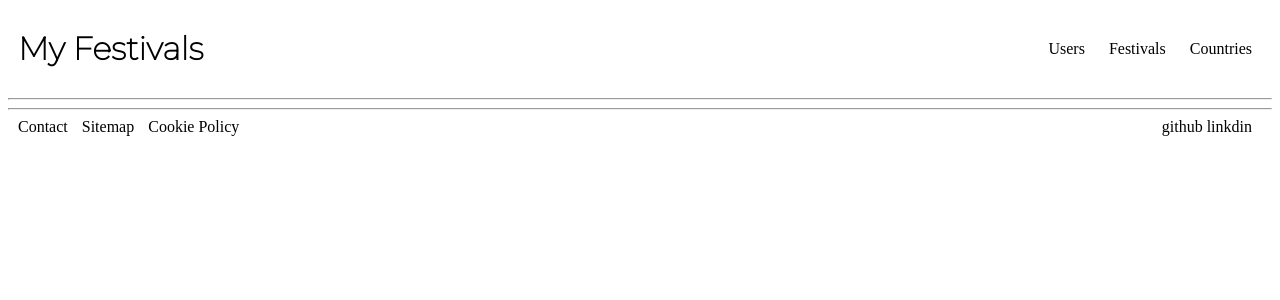
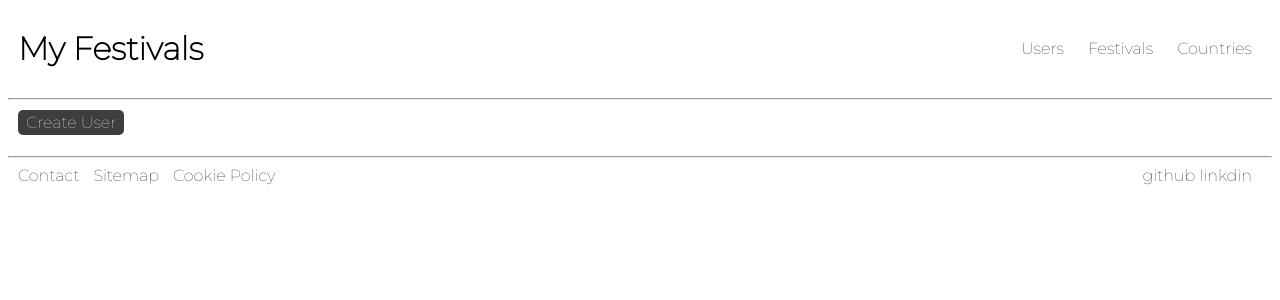
Before and after one commit to MarkTheSharky/week_5_solo_project_Festival_App, a Flask app: page /users in a window 1280 px wide. Shown: the top 300 px of the page. Run offline with Flask 2, Linux system fonts and the light colour scheme; data that the repository does not hold is empty; some libraries are stand-ins or nearby versions.

Commit message:
More CSS updates and further DB seed

```diff
--- a/static/css/countries.css
+++ b/static/css/countries.css
@@ -1,3 +1,8 @@
+.countries_grid {
+    display: grid;
+    grid-template-rows: 40px auto;
+}
+
 .countries_flexbox {
     display: flex;
     flex-flow: row wrap;
@@ -6,7 +11,6 @@
 }
 
 .countries {
-    background-color: coral;
     height: 250px;
     width: 150px;
     margin: 5px;
@@ -16,10 +20,6 @@
     width: 150px;
 }
 
-p {
-    margin: 0;
-}
-
 .festival_name {
     font-weight: bolder;
 }
--- a/static/css/festivals.css
+++ b/static/css/festivals.css
@@ -1,3 +1,8 @@
+.festival_grid {
+    display: grid;
+    grid-template-rows: 40px auto;
+}
+
 .festival_flexbox {
     display: flex;
     flex-flow: row wrap;
@@ -15,9 +20,9 @@
     width: 150px;
 }
 
-p {
+/* p {
     margin: 0;
-}
+} */
 
 .festival_name {
     font-weight: bolder;
--- a/static/css/style.css
+++ b/static/css/style.css
@@ -1,7 +1,33 @@
+* {
+    font-family: 'Montserrat', sans-serif;
+}
+
 body {
     /* background-color: blueviolet; */
     display: grid;
     grid-template-rows: auto auto auto;
+    font-family: Arial, Helvetica, sans-serif;
+}
+
+.top_row_buttons {
+    margin: 5px;
+}
+
+.top_button {
+    background-color: rgb(62 62 62);
+    color: rgb(206, 22, 22);
+    text-decoration: none;
+    padding: 0.2em 0.5em;
+    border-radius: 5px;
+}
+
+a.button {
+    background-color: rgb(62 62 62);
+    color: white;
+    text-decoration: none;
+    padding: 0.2em 0.5em;
+    border-radius: 5px;
+    margin: 5px;
 }
 
 header {
@@ -29,11 +55,6 @@ header {
 .header_menu > li > a {
     color: black;
     text-decoration: none;
-    display: inline;
-}
-
-#main_title {
-    font-family: 'Montserrat', sans-serif;
 }
 
 footer {
@@ -51,3 +72,7 @@ footer {
     text-align: right;
     padding-right: 20px;
 }
+
+p {
+    margin: 0;
+}
--- /dev/null
+++ b/static/css/users.css
@@ -0,0 +1,16 @@
+.users_grid {
+    display: grid;
+    grid-template-rows: 40px auto;
+}
+
+.users_flexbox {
+    display: flex;
+    flex-flow: wrap;
+}
+
+.users {
+    height: 250px;
+    width: 150px;
+    margin: 5px;
+    background-color: tomato;
+}
--- a/templates/base.html
+++ b/templates/base.html
@@ -10,6 +10,7 @@
     <link rel="stylesheet" href="{{ url_for('static', filename='css/style.css') }}">
     <link rel="stylesheet" href="{{ url_for('static', filename='css/countries.css') }}">
     <link rel="stylesheet" href="{{ url_for('static', filename='css/festivals.css') }}">
+    <link rel="stylesheet" href="{{ url_for('static', filename='css/users.css') }}">
     <title>{{ title }}</title>
 </head>
 <body>
--- a/templates/countries/countries.html
+++ b/templates/countries/countries.html
@@ -4,6 +4,8 @@
 
 <!-- loop through countries and print name -->
 <!-- for each country find festivals that match id and print -->
+<div class="countries_grid">
+    <p class="top_row_buttons"><a href="/countries/new" class="button">Create Country</a></p>
     <div class="countries_flexbox">
         {% for festival in festivals %}
         <div class="countries">
@@ -16,7 +18,6 @@
             <p>{{festival.country.name}}</p>
         </div>
         {% endfor %}
-
     </div>
-
+</div>
 {% endblock content %}
--- a/templates/festivals/all_festivals.html
+++ b/templates/festivals/all_festivals.html
@@ -1,6 +1,8 @@
 {% extends 'base.html' %}
 
 {% block content %}
+<div class="festival_grid">
+    <p class="top_row_buttons"><a href="/festivals/new" class="button">Create Festival</a></p>
 
     <div class="festival_flexbox">
         {% for festival in festivals %}
@@ -11,5 +13,5 @@
         </div>
         {% endfor %}
     </div>
-
+</div>
 {% endblock content %}
--- a/templates/festivals/edit.html
+++ b/templates/festivals/edit.html
@@ -4,7 +4,7 @@
 
     <div>
         <h3>Edit Festival</h3>
-        <form action="/festivals/{{festival.id}}" method="POST">
+        <form action="/festivals/{{festival.id}}/delete" method="POST">
             <label for="name">Festival Name:</label>
                 <input type="text" id="name" name="name" value="{{festival.name}}" required readonly>
             <select name="country_id" id="country">
--- a/templates/users/users.html
+++ b/templates/users/users.html
@@ -1,15 +1,19 @@
 {% extends 'base.html' %}
 
 {% block content %}
-
-
-{% for user in users %}
-<div>
-    <p>{{user.first_name}} {{user.last_name}}</p>
-    <p><a href="users/{{user.id}}">View Festivals Page</a></p>
+<div class="users_grid">
+    <div id="new_user_button">
+        <p class="top_row_buttons"><a href="/users/new" class="button">Create User</a></p>
+    </div>
+    <div class="users_flexbox">
+        {% for user in users %}
+        <div class="users">
+            <img class="poster_image" src="static/images/profile_placeholder.jpg" alt="Profile Picture Placeholder"><br>
+            <p>{{user.first_name}} {{user.last_name}}</p>
+            <p><a class="button" href="users/{{user.id}}">View User</a></p>
+            <p><a href="/users/{{user.id}}/edit" class="button">Update User</a></p>
+        </div>
+        {% endfor %}
+    </div>
 </div>
-<hr>
-{% endfor %}
-
-
 {% endblock content %}
```
Also changed, not shown: db/festival_app.sql (+44 -1 lines), static/images/profile_placeholder.jpg (added). Lines whose indentation alone changed are shown as unchanged.
